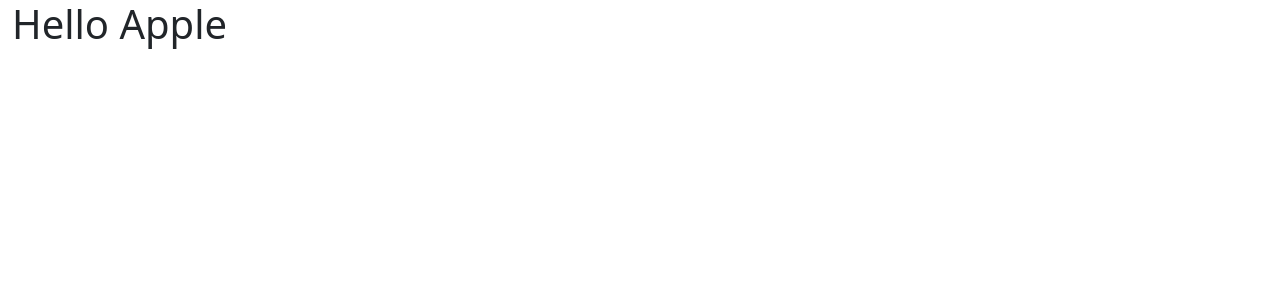
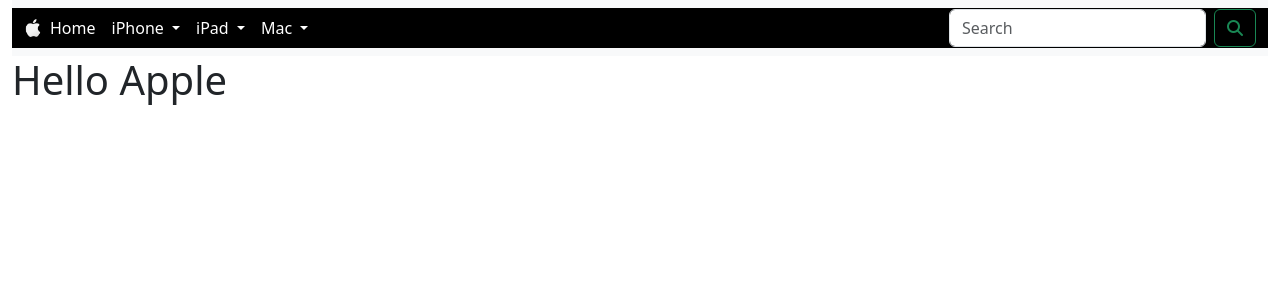
Before and after one commit to aynandu/Apple_WebApp, a Django app: page / in a window 1280 px wide. Shown: the top 300 px of the page. Run offline with Django 5.2, Linux system fonts and the light colour scheme; some libraries are stand-ins or nearby versions.

Commit message:
nav.html updation

```diff
--- /dev/null
+++ b/ProjectApple/AppleWebApp/static/custom.css
@@ -0,0 +1,10 @@
+html, body{
+  margin:0px;
+}
+.myNav{
+    background-color: black;
+
+}
+.Navdrop a{
+    color: white;
+}
--- a/ProjectApple/templates/base.html
+++ b/ProjectApple/templates/base.html
@@ -5,7 +5,9 @@
     <meta charset="UTF-8">
     <meta name="viewport" content="width=device-width, initial-scale=1.0">
     <meta name="description" content="{% block metadescription %} {% endblock %}">
-
+    <link rel="stylesheet" href="{% static 'custom.css' %}">
+    <script src="https://kit.fontawesome.com/ba5a227daf.js" crossorigin="anonymous"></script>
+    <script src="https://cdn.jsdelivr.net/npm/bootstrap@5.3.2/dist/js/bootstrap.bundle.min.js" integrity="sha384-C6RzsynM9kWDrMNeT87bh95OGNyZPhcTNXj1NW7RuBCsyN/o0jlpcV8Qyq46cDfL" crossorigin="anonymous"></script>
     <title>{% block title %} {% endblock %}</title>
     <link href="https://cdn.jsdelivr.net/npm/bootstrap@5.3.2/dist/css/bootstrap.min.css" rel="stylesheet" integrity="sha384-T3c6CoIi6uLrA9TneNEoa7RxnatzjcDSCmG1MXxSR1GAsXEV/Dwwykc2MPK8M2HN" crossorigin="anonymous">
 </head>
@@ -24,5 +26,6 @@
     <script src="https://code.jquery.com/jquery-3.2.1.slim.min.js" integrity="sha384-KJ3o2DKtIkvYIK3UENzmM7KCkRr/rE9/Qpg6aAZGJwFDMVNA/GpGFF93hXpG5KkN" crossorigin="anonymous"></script>
     <script src="https://cdn.jsdelivr.net/npm/popper.js@1.12.9/dist/umd/popper.min.js" integrity="sha384-ApNbgh9B+Y1QKtv3Rn7W3mgPxhU9K/ScQsAP7hUibX39j7fakFPskvXusvfa0b4Q" crossorigin="anonymous"></script>
     <script src="https://cdn.jsdelivr.net/npm/bootstrap@4.0.0/dist/js/bootstrap.min.js" integrity="sha384-JZR6Spejh4U02d8jOt6vLEHfe/JQGiRRSQQxSfFWpi1MquVdAyjUar5+76PVCmYl" crossorigin="anonymous"></script>
+
 </body>
 </html>
--- a/ProjectApple/templates/nav.html
+++ b/ProjectApple/templates/nav.html
@@ -0,0 +1,65 @@
+<nav class="navbar navbar-expand-lg bg-body-tertiary">
+    <div class="container-fluid myNav" ">
+      <img src="media/logowhite.png" alt="" width="18px" height="18px">
+      <button class="navbar-toggler" type="button" data-bs-toggle="collapse" data-bs-target="#navbarScroll" aria-controls="navbarScroll" aria-expanded="false" aria-label="Toggle navigation">
+        <span class="navbar-toggler-icon"></span>
+      </button>
+      <div class="collapse navbar-collapse Navdrop" id="navbarScroll" >
+        <ul class="navbar-nav me-auto my-2 my-lg-0 navbar-nav-scroll" style="--bs-scroll-height: 100px;">
+          <li class="nav-item">
+            <a class="nav-link active" aria-current="page" href="#" style="color: white;">Home</a>
+          </li>
+
+          <li class="nav-item dropdown ">
+            <a class="nav-link dropdown-toggle" href="#" role="button" data-bs-toggle="dropdown" aria-expanded="false">
+              iPhone
+            </a>
+            <ul class="dropdown-menu" >
+              <li><a class="dropdown-item" href="#">Explore All iPhone</a></li>
+              <li><a class="dropdown-item" href="#">iPhone 15 Pro</a></li>
+              <li><a class="dropdown-item" href="#">iPhone 14</a></li>
+              <li><a class="dropdown-item" href="#">iPhone 13</a></li>
+              <li><a class="dropdown-item" href="#">iPhone 12</a></li>
+            </ul>
+          </li>
+          <li class="nav-item dropdown">
+            <a class="nav-link dropdown-toggle" href="#" role="button" data-bs-toggle="dropdown" aria-expanded="false">
+              iPad
+            </a>
+            <ul class="dropdown-menu">
+                <li><a class="dropdown-item" href="#">Explore All iPad</a></li>
+                <li><a class="dropdown-item" href="#">iPad Pro</a></li>
+                <li><a class="dropdown-item" href="#">iPad Air</a></li>
+                <li><a class="dropdown-item" href="#">iPad</a></li>
+                <li><a class="dropdown-item" href="#">iPad Mini</a></li>
+            </ul>
+            <ul class="dropdown-menu">
+                <li><a class="dropdown-item" href="#">Explore All Mac</a></li>
+                <li><a class="dropdown-item" href="#">MacBook Pro</a></li>
+                <li><a class="dropdown-item" href="#">MacBook Air</a></li>
+                <li><a class="dropdown-item" href="#">iMac</a></li>
+                <li><a class="dropdown-item" href="#">Mac Mini</a></li>
+            </ul>
+          </li>
+          <li class="nav-item dropdown">
+            <a class="nav-link dropdown-toggle" href="#" role="button" data-bs-toggle="dropdown" aria-expanded="false">
+              Mac
+            </a>
+            <ul class="dropdown-menu">
+                <li><a class="dropdown-item" href="#">Explore All Mac</a></li>
+                <li><a class="dropdown-item" href="#">MacBook Pro</a></li>
+                <li><a class="dropdown-item" href="#">MacBook Air</a></li>
+                <li><a class="dropdown-item" href="#">iMac</a></li>
+                <li><a class="dropdown-item" href="#">Mac Mini</a></li>
+            </ul>
+          </li>
+        </ul>
+
+            <form class="d-flex" role="search">
+            <input class="form-control me-2" type="search" placeholder="Search" aria-label="Search" ">
+            <button class="btn btn-outline-success" type="submit"><i class="fa-solid fa-magnifying-glass"></i></button>
+            </form>
+
+      </div>
+    </div>
+  </nav>
```
Also changed, not shown: ProjectApple/media/logo.png (added), ProjectApple/media/logowhite.png (added).
